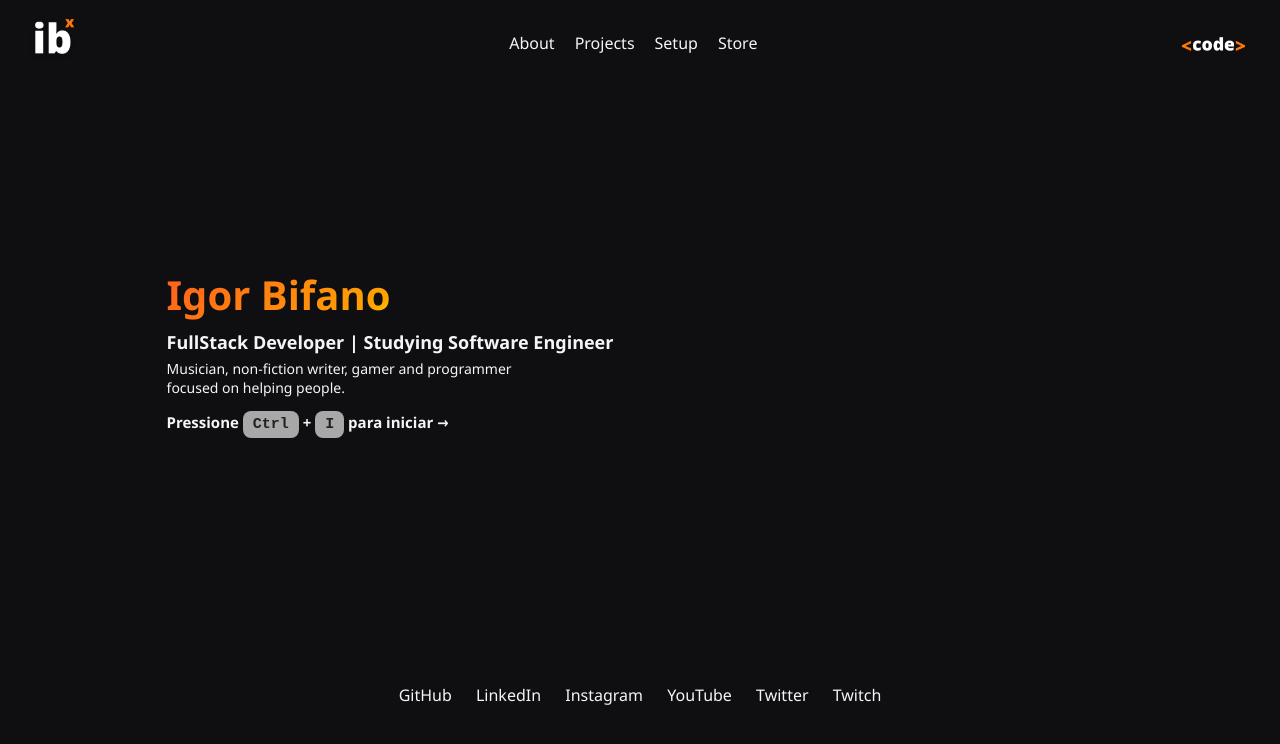
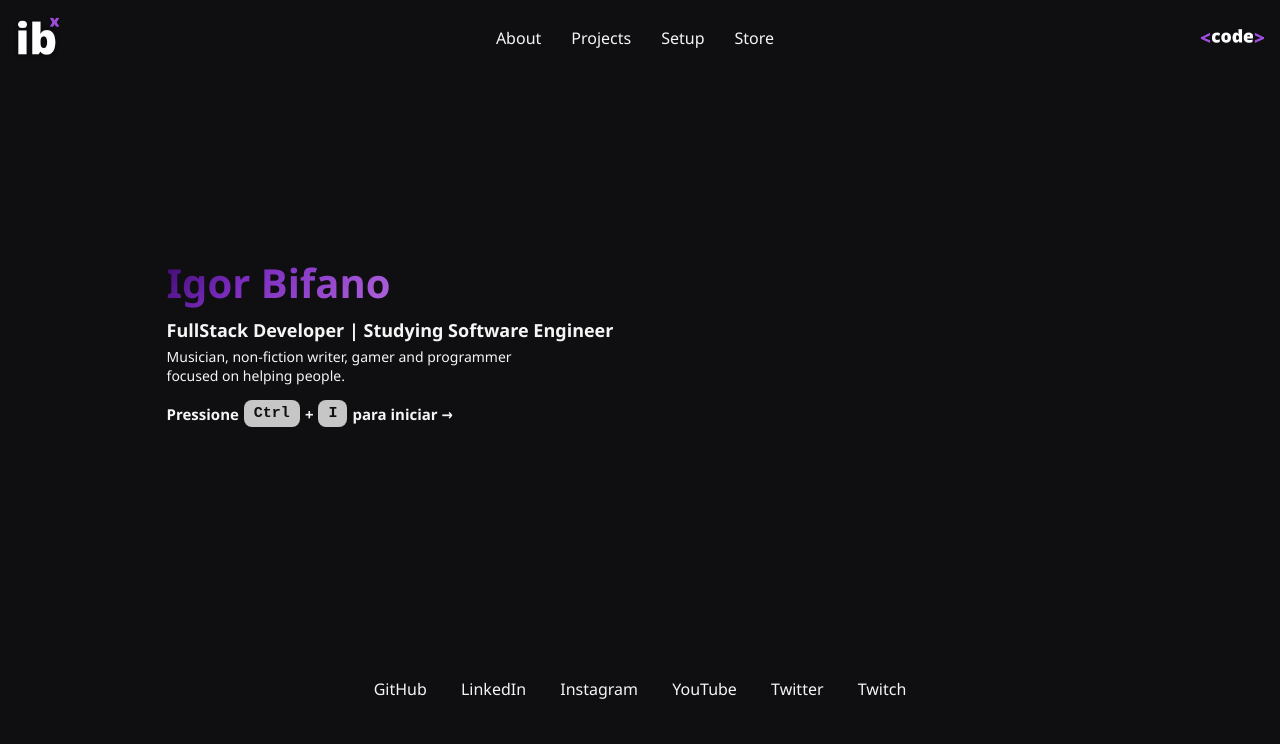
Before and after one commit to IgorBifano/my-site, a website: page index.html in a window 1280 px wide. Drawn offline with Linux system fonts and the light colour scheme.

Commit message:
More changes

```diff
--- a/index.html
+++ b/index.html
@@ -34,7 +34,7 @@
         <div>
             <a href="./index.html">
 
-           <button type="button" id="home-button"><img src="./all-images/logo.png" alt="Logomarca Igor Bifano IBX" width="75px" height="75px" title="Voltar à página Inicial"></button>
+           <button type="button" id="home-button"><img src="./all-images/teste-logo.png" alt="Logomarca Igor Bifano IBX" width="75px" height="75px" title="Voltar à página Inicial"></button>
 
             </a>
         </div>
@@ -53,20 +53,24 @@
 
         <!-- Botão com janela de identificação para atalhos de códigos (Códigos nos quais serão criados para acessar as páginas)-->
         <div>
-            <button type="button" id="code-button"><img src="./all-images/menu-code.png" alt="Menu Programação" width="75px" height="75px" title="Abrir menu de códigos"></button>
+            <button type="button" id="code-button"><img src="./all-images/teste-menu.png" alt="Menu Programação" width="75px" height="75px" title="Abrir menu de códigos"></button>
         </div>
     </header>
 
     <main class="my-info">
 
+        <div id="d-1">
+            <div>
                 <h1>Igor Bifano</h1>
                 <p><strong>FullStack Developer | Studying Software Engineer</strong></p>
                 <p>Musician, non-fiction writer, gamer and programmer <br>
                     focused on helping people.</p>
+            </div>
 
             <div>
                     <!-- Botão para Iniciar o processo para que o usuário possa "codar" as outras páginas-->
                     <button type="button" id="button-initial" title="Aperte aqui para codar as páginas">Pressione <kbd>Ctrl</kbd> + <kbd>I</kbd> para iniciar →</button>
+            </div>
         </div>
     </main>
     <footer>
--- a/style-about.css
+++ b/style-about.css
@@ -1,11 +1,6 @@
 * {
     margin: 0;
     padding: 0;
-}
-
-footer.nav {
-    display: flex;
-    flex-direction: row;
 }
 
 body {
@@ -17,32 +12,49 @@ body {
 
 header {
     display: flex;
+    margin-right: 10px;
+    /* margin-left: 1em; */
     justify-content: space-between;
-    margin-right: 1em;
-    margin-left: 1em;
+    align-items: center;
 }
-
 
 a {
     text-decoration: none;
     color: rgb(245, 245, 245);
 }
 
+a:hover {
+    color: rgb(157, 78, 221);
+    transition: color 0.5s;
+}
+
+a + a {
+    margin-left: 30px;
+}
+
 button {
+    display: flex;
     background-color: transparent;
     border: none;
+    align-content: center;
+    align-items: center;
+    flex-wrap: nowrap;
+    gap: 5px;
 }
 
 .menu {
     display: flex;
     font-family:'Segoe UI', Tahoma, Geneva, Verdana, sans-serif;
-    margin-top: 2em;
-    gap: 1.5em;
+    color: rgb(245, 245, 245);
+    align-items: center;
+    flex-wrap: wrap;
 }
 
 #code-button {
-    margin-top: 0.6em;
-    margin-right: 1em;
+    display: flex;
+    align-items: center;
+    align-content: center;
+    flex-wrap: wrap;
 }
 
 main {
@@ -51,6 +63,7 @@ main {
     margin-bottom: 110px;
     gap: 50px;
     justify-content: center;
+    flex-wrap: wrap;
 }
 
 .about-me {
@@ -63,7 +76,7 @@ main {
 }
 
 .about-me h1 {
-    background-image: linear-gradient(135deg, rgb(255, 94, 30) 0%, rgb(255, 165, 0) 40%, rgb(255, 255, 0) 100%);
+    background-image: linear-gradient(135deg, rgb(60, 9, 108) 0%, rgb(123, 44, 191) 20%, rgb(244, 170, 255) 100%);
     -webkit-background-clip: text;
     -webkit-text-fill-color: transparent;
 }
--- a/style-index.css
+++ b/style-index.css
@@ -12,9 +12,10 @@ body {
 
 header {
     display: flex;
+    margin-right: 10px;
+    /* margin-left: 1em; */
     justify-content: space-between;
-    margin-right: 1em;
-    margin-left: 1em;
+    align-items: center;
 }
 
 a {
@@ -23,39 +24,43 @@ a {
 }
 
 a:hover {
-    color: rgb(255, 94, 30);
+    color: rgb(157, 78, 221);
     transition: color 0.5s;
 }
 
 a + a {
-    margin-left: 20px;
+    margin-left: 30px;
 }
 
 button {
+    display: flex;
     background-color: transparent;
     border: none;
+    align-content: center;
+    align-items: center;
+    flex-wrap: nowrap;
+    gap: 5px;
 }
 
 .menu {
     display: flex;
     font-family:'Segoe UI', Tahoma, Geneva, Verdana, sans-serif;
     color: rgb(245, 245, 245);
-    margin-top: 2em;
-}
-
-.menu:hover {
-    color: rgb(255, 94, 30);
+    align-items: center;
+    flex-wrap: wrap;
 }
 
 #code-button {
-    margin-top: 0.6em;
-    margin-right: 1em;
+    display: flex;
+    align-items: center;
+    align-content: center;
+    flex-wrap: wrap;
 }
 
 .my-info {
     display: flex;
     flex-direction: column;
-    margin: 180px 500px 241px 0px;
+    margin: 180px 500px 241px 0;
     color: rgb(245, 245, 245);
     font-family: 'Segoe UI', Tahoma, Geneva, Verdana, sans-serif;
     align-content: center;
@@ -64,7 +69,7 @@ button {
 }
 
 .my-info h1 {
-    background-image: linear-gradient(135deg, rgb(255, 94, 30) 0%, rgb(255, 165, 0) 90%, rgb(255, 255, 0) 100%);
+    background-image: linear-gradient(135deg, rgb(60, 9, 108) 0%, rgb(123, 44, 191) 20%, rgb(244, 170, 255) 100%);
     background-clip: text;
     -webkit-background-clip: text;
     -webkit-text-fill-color: transparent;
@@ -74,7 +79,6 @@ button {
 }
 
 .my-info p {
-
 margin-bottom: 5px;
 font-size: 14px;
 }
@@ -98,12 +102,12 @@ font-size: 14px;
     padding: 10px;
     border-radius: 8px;
     outline: 0px;
-    transition: padding 1s;
+    transition: padding 0.2s;
 }
 
 kbd {
-    color: rgb(33, 32, 36);
-    background-color: rgb(169, 168, 168);
+    color: rgb(15, 14, 17);
+    background-color: rgb(198, 198, 198);
     border-radius: 8px;
     padding: 5px 10px;
     font-weight: bold;
--- a/style-projects.css
+++ b/style-projects.css
@@ -1,11 +1,6 @@
 * {
     margin: 0;
     padding: 0;
-}
-
-footer.nav {
-    display: flex;
-    flex-direction: row;
 }
 
 body {
@@ -17,32 +12,49 @@ body {
 
 header {
     display: flex;
+    margin-right: 10px;
+    /* margin-left: 1em; */
     justify-content: space-between;
-    margin-right: 1em;
-    margin-left: 1em;
+    align-items: center;
 }
-
 
 a {
     text-decoration: none;
     color: rgb(245, 245, 245);
 }
 
+a:hover {
+    color: rgb(157, 78, 221);
+    transition: color 0.5s;
+}
+
+a + a {
+    margin-left: 30px;
+}
+
 button {
+    display: flex;
     background-color: transparent;
     border: none;
+    align-content: center;
+    align-items: center;
+    flex-wrap: nowrap;
+    gap: 5px;
 }
 
 .menu {
     display: flex;
     font-family:'Segoe UI', Tahoma, Geneva, Verdana, sans-serif;
-    margin-top: 2em;
-    gap: 1.5em;
+    color: rgb(245, 245, 245);
+    align-items: center;
+    flex-wrap: wrap;
 }
 
 #code-button {
-    margin-top: 0.6em;
-    margin-right: 1em;
+    display: flex;
+    align-items: center;
+    align-content: center;
+    flex-wrap: wrap;
 }
 
 main {
--- a/style-setup.css
+++ b/style-setup.css
@@ -1,11 +1,6 @@
 * {
     margin: 0;
     padding: 0;
-}
-
-footer.nav {
-    display: flex;
-    flex-direction: row;
 }
 
 body {
@@ -17,32 +12,49 @@ body {
 
 header {
     display: flex;
+    margin-right: 10px;
+    /* margin-left: 1em; */
     justify-content: space-between;
-    margin-right: 1em;
-    margin-left: 1em;
+    align-items: center;
 }
-
 
 a {
     text-decoration: none;
     color: rgb(245, 245, 245);
 }
 
+a:hover {
+    color: rgb(157, 78, 221);
+    transition: color 0.5s;
+}
+
+a + a {
+    margin-left: 30px;
+}
+
 button {
+    display: flex;
     background-color: transparent;
     border: none;
+    align-content: center;
+    align-items: center;
+    flex-wrap: nowrap;
+    gap: 5px;
 }
 
 .menu {
     display: flex;
     font-family:'Segoe UI', Tahoma, Geneva, Verdana, sans-serif;
-    margin-top: 2em;
-    gap: 1.5em;
+    color: rgb(245, 245, 245);
+    align-items: center;
+    flex-wrap: wrap;
 }
 
 #code-button {
-    margin-top: 0.6em;
-    margin-right: 1em;
+    display: flex;
+    align-items: center;
+    align-content: center;
+    flex-wrap: wrap;
 }
 
 main {
--- a/style-store.css
+++ b/style-store.css
@@ -1,11 +1,6 @@
 * {
     margin: 0;
     padding: 0;
-}
-
-footer.nav {
-    display: flex;
-    flex-direction: row;
 }
 
 body {
@@ -17,32 +12,49 @@ body {
 
 header {
     display: flex;
+    margin-right: 10px;
+    /* margin-left: 1em; */
     justify-content: space-between;
-    margin-right: 1em;
-    margin-left: 1em;
+    align-items: center;
 }
-
 
 a {
     text-decoration: none;
     color: rgb(245, 245, 245);
 }
 
+a:hover {
+    color: rgb(157, 78, 221);
+    transition: color 0.5s;
+}
+
+a + a {
+    margin-left: 30px;
+}
+
 button {
+    display: flex;
     background-color: transparent;
     border: none;
+    align-content: center;
+    align-items: center;
+    flex-wrap: nowrap;
+    gap: 5px;
 }
 
 .menu {
     display: flex;
     font-family:'Segoe UI', Tahoma, Geneva, Verdana, sans-serif;
-    margin-top: 2em;
-    gap: 1.5em;
+    color: rgb(245, 245, 245);
+    align-items: center;
+    flex-wrap: wrap;
 }
 
 #code-button {
-    margin-top: 0.6em;
-    margin-right: 1em;
+    display: flex;
+    align-items: center;
+    align-content: center;
+    flex-wrap: wrap;
 }
 
 main {
```
Also changed, not shown: about.html (+2 -2 lines), projects.html (+2 -2 lines), setup.html (+2 -2 lines), store.html (+2 -2 lines), all-images/teste-favicon.png (added), all-images/teste-logo.png (added), all-images/teste-menu.png (added), 1 other file. Lines whose indentation alone changed are shown as unchanged.
